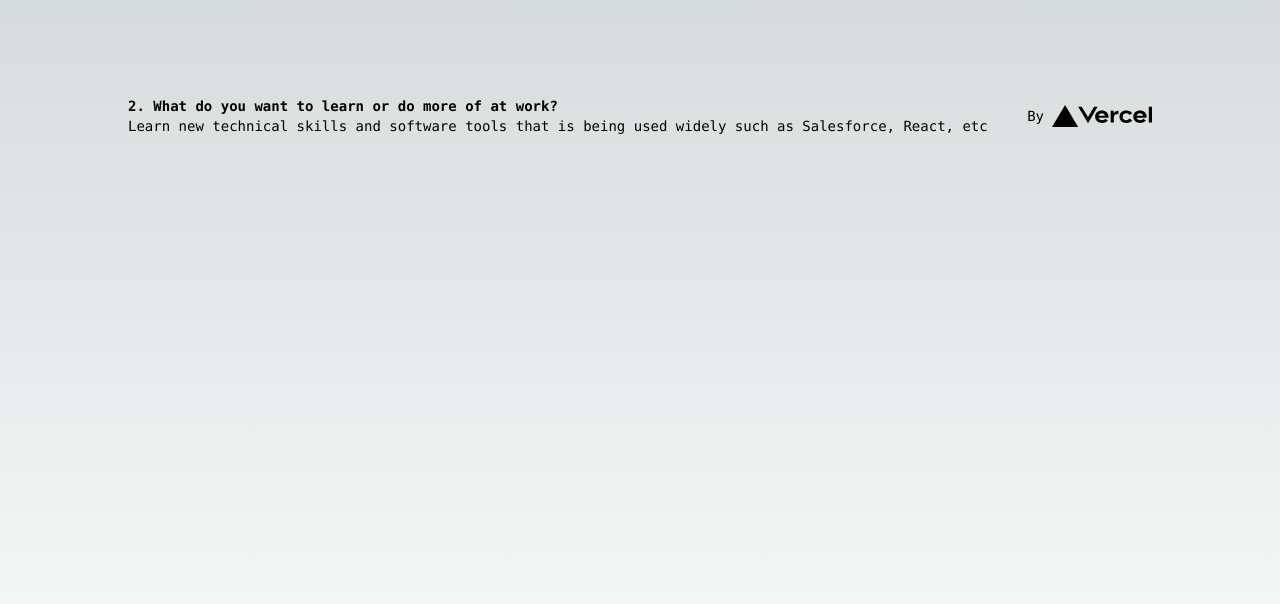
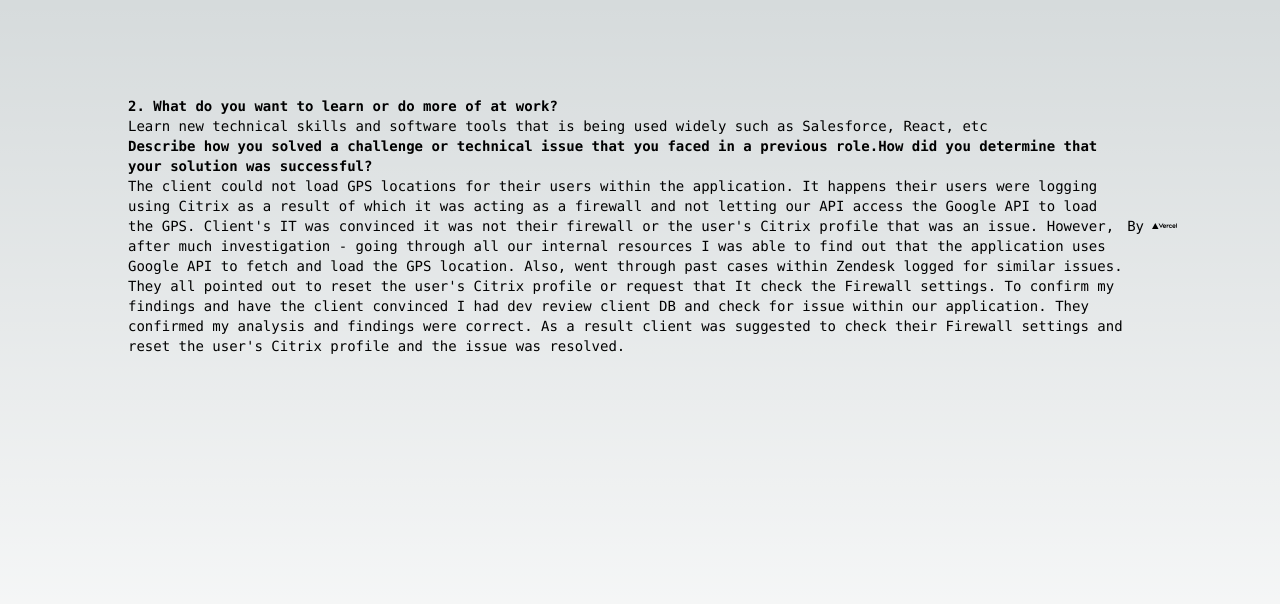
Before and after one commit to trityazd/Project-R2, a Next.js app: page / in a window 1280 px wide. Shown: the top 604 px of the page. Built offline with nearby package versions, Linux system fonts and the light colour scheme.

Commit message:
Update page.tsx

```diff
--- a/app/page.tsx
+++ b/app/page.tsx
@@ -6,9 +6,18 @@
       <div className="z-10 max-w-5xl w-full items-center justify-between font-mono text-sm lg:flex">
         <p >
           <code className="font-mono font-bold"> 2. What do you want to learn or do more of at work? </code> <br></br>
-         Learn new technical skills and software tools that is being used widely such as Salesforce, React, etc
+         Learn new technical skills and software tools that is being used widely such as Salesforce, React, etc <br></br>
 
+          <code className="font-mono font-bold"> Describe how you solved a challenge or technical issue that you faced in a previous role.How did you determine that your solution was
+successful? </code> <br></br>
+   The client could not load GPS locations for their users within the application. It happens their users were logging using Citrix as a result of which it was acting as a firewall and not letting our
+API access the Google API to load the GPS. Client's IT was convinced it was not their firewall or the user's Citrix profile that was an issue.
+However, after much investigation - going through all our internal resources I was able to find out that the application uses Google API to fetch and load the GPS location.
+Also, went through past cases within Zendesk logged for similar issues. They all pointed out to reset the user's Citrix profile or request that It check the Firewall settings.
+To confirm my findings and have the client convinced I had dev review client DB and check for issue within our application. They confirmed my analysis and findings were correct.
+As a result client was suggested to check their Firewall settings and reset the user's Citrix profile and the issue was resolved.
         </p>
+
 
         <div className="fixed bottom-0 left-0 flex h-48 w-full items-end justify-center bg-gradient-to-t from-white via-white dark:from-black dark:via-black lg:static lg:h-auto lg:w-auto lg:bg-none">
           <a
```
